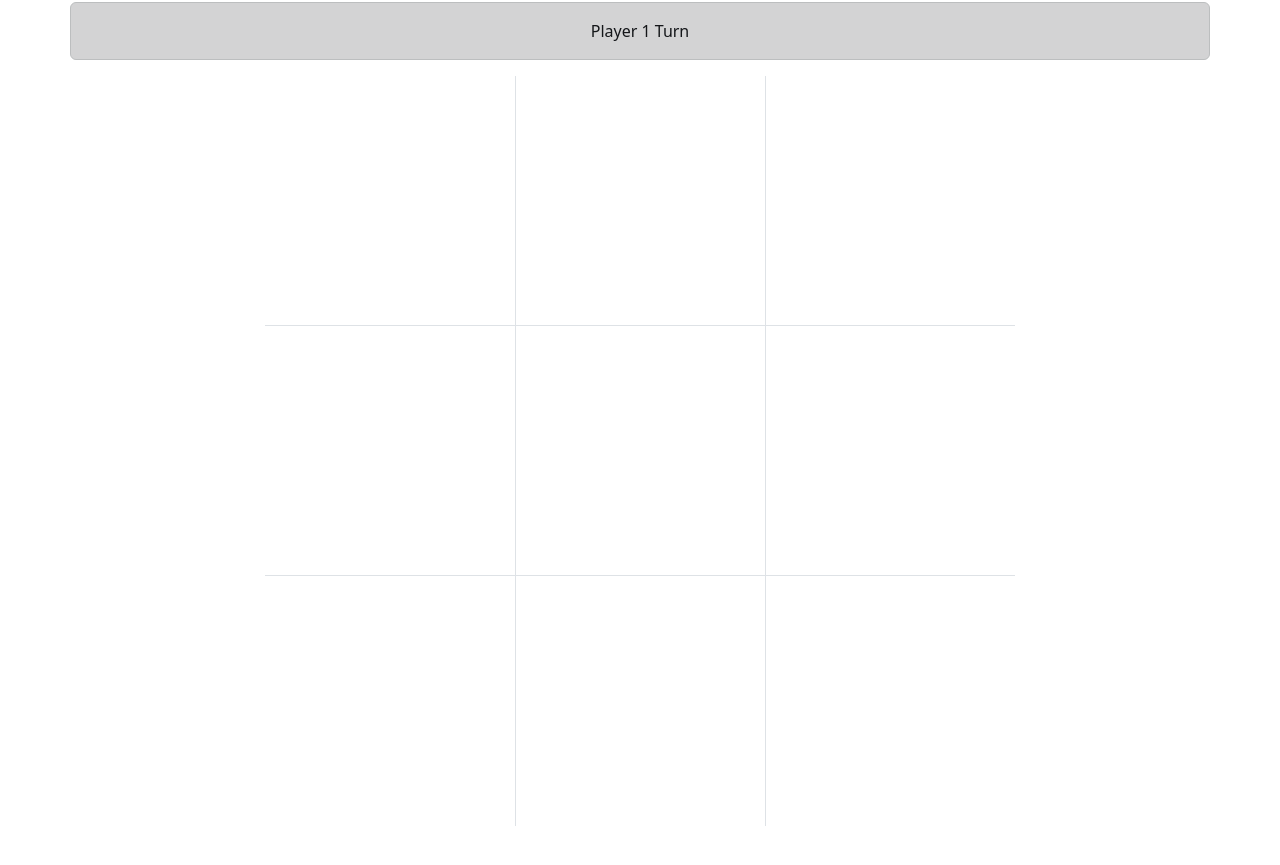
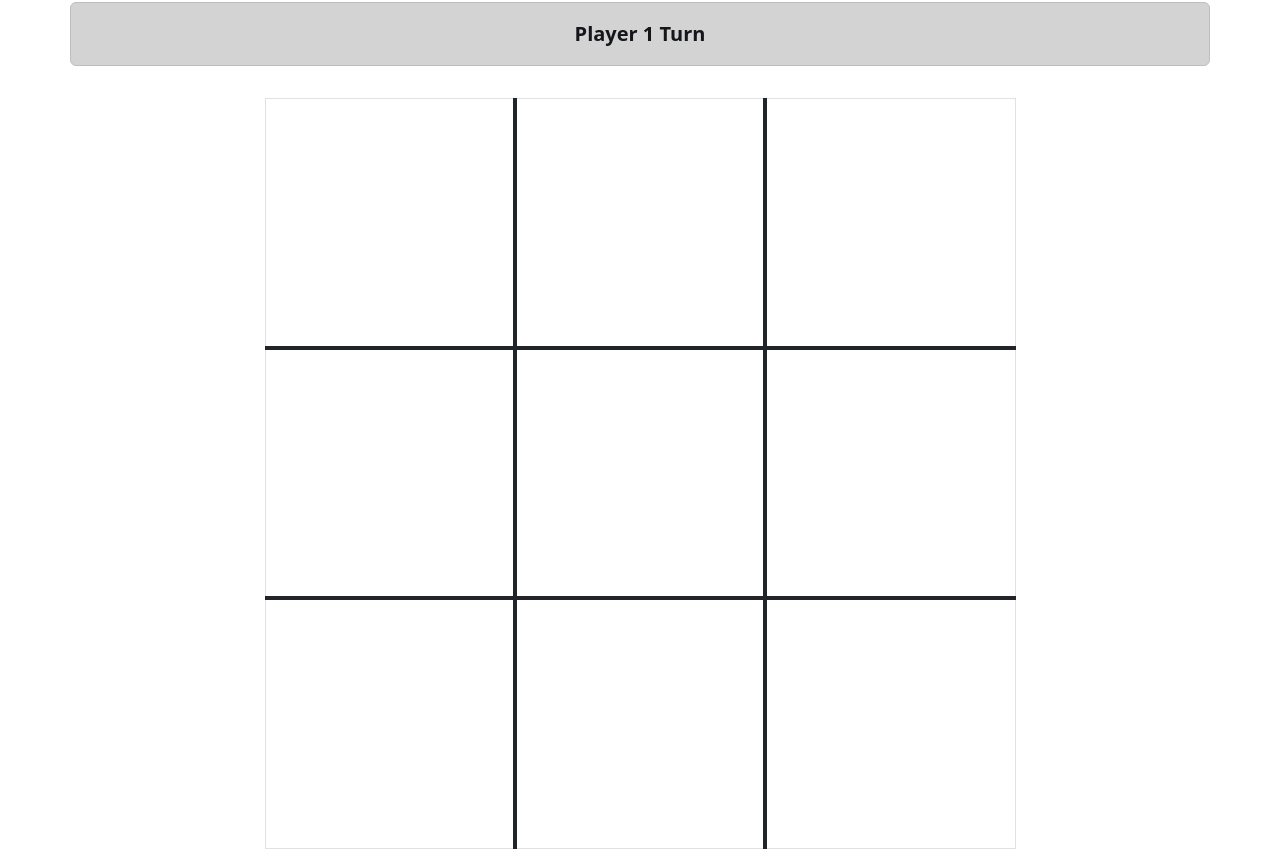
Before and after one commit to n-harvey/Week11CodingAssignment, a website: page index.html in a window 1280 px wide. Shown: the part 51-916 px from the top of the page. Before the commit the page ends 893 px from the top, so only its background shows below. Drawn offline with nearby package versions, Linux system fonts and the light colour scheme.

Commit message:
Beaufitfy Code

```diff
--- a/index.html
+++ b/index.html
@@ -9,69 +9,42 @@
     <link rel="stylesheet" href="style.css">
   </head>
   <body>
-
-    <div class="header text-uppercase fw-bold">
-        Tic-Tac-Toe
-    </div>
-
+    <div class="header text-uppercase fw-bold"> Tic-Tac-Toe </div>
     <div class="container text-center">
       <div class="d-flex row">
-            <div class="col player alert alert-dark">
-                Player 1 Turn
+        <div class="col-sm player alert alert-dark fw-bold"> Player 1 Turn </div>
       </div>
     </div>
-    </div>
-
     <div class="container">
       <div class="row text-center">
-            <div class="col">
+        <div class="col pb-3">
           <button class="btn btn-primary d-none" onclick="reset()">Play Again</button>
         </div>
       </div>
     </div>
-
     <div class="d-flex container justify-content-center align-items-center">
       <div class="row">
         <div class="col">
-                <table class="table table-borderless">
+          <table class="table table-borderless border">
             <tr>
-                        <td class="box border-end border-bottom fw-bold" id="box1">
-
-                        </td>
-                        <td class="box border-end border-bottom fw-bold" id="box2">
-
-                        </td>
-                        <td class="box border-bottom fw-bold" id="box3 ">
-
-                        </td>
+              <td class="box border-dark border-end border-bottom fw-bold border-4" id="box1"></td>
+              <td class="box border-dark border-end border-bottom fw-bold border-4" id="box2"></td>
+              <td class="box border-dark border-bottom fw-bold border-4" id="box3 "></td>
             </tr>
             <tr>
-                        <td class="box border-end border-bottom fw-bold" id="box4">
-
-                        </td>
-                        <td class="box border-end border-bottom fw-bold" id="box5">
-
-                        </td>
-                        <td class="box border-bottom fw-bold" id="box6">
-
-                        </td>
+              <td class="box border-dark border-end border-bottom fw-bold border-4" id="box4"></td>
+              <td class="box border-dark border-end border-bottom fw-bold border-4" id="box5"></td>
+              <td class="box border-dark border-bottom fw-bold border-4" id="box6"></td>
             </tr>
             <tr>
-                        <td class="box border-end fw-bold" id="box7">
-
-                        </td>
-                        <td class="box border-end fw-bold" id="box8">
-
-                        </td>
-                        <td class="box fw-bold" id="box9">
-
-                        </td>
+              <td class="box border-dark border-end fw-bold border-4" id="box7"></td>
+              <td class="box border-dark border-end fw-bold border-4" id="box8"></td>
+              <td class="box fw-bold" id="box9"></td>
             </tr>
           </table>
         </div>
       </div>
     </div>
-
     <script src="node_modules/bootstrap/dist/js/bootstrap.js"></script>
     <script src="node_modules/jquery/dist/jquery.js"></script>
     <script src="index.js"></script>
--- a/index.js
+++ b/index.js
@@ -2,22 +2,20 @@ var turn = 1
 var counter = 0
 var winner = false
 
-function start(){
-
-$('td').on('click', function(){
+function start() {
+	$('td').on('click', function() {
 		place(this)
 	})
-
 }
 
 start()
 
-function place(box){
-    if(box.innerText === ''){
-        if(playerTurn() === 1){
+function place(box) {
+	if (box.innerText === '') {
+		if (playerTurn() === 1) {
 			box.textContent = 'X'
 		}
-        else{
+		else {
 			box.textContent = 'O'
 			box.classList.add('text-danger')
 		}
@@ -25,16 +23,16 @@ function place(box){
 		console.log('place(box) finished running running check winner')
 		checkWinner()
 	}
-    else{
+	else {
 		box.setAttribute('id', 'invalid')
-        setTimeout(() =>{
+		setTimeout(() => {
 			box.removeAttribute('id')
 		}, 100)
 	}
 }
 
-function playerTurn(){
-    if(turn === 1){
+function playerTurn() {
+	if (turn === 1) {
 		turn++
 		$('.alert').text('Player 2 Turn')
 		$('.alert').removeClass('alert-dark')
@@ -42,7 +40,7 @@ function playerTurn(){
 		console.log('playerTurn finished running')
 		return 1
 	}
-    else{
+	else {
 		turn--
 		$('.alert').text('Player 1 Turn')
 		$('.alert').addClass('alert-dark')
@@ -52,73 +50,73 @@ function playerTurn(){
 	}
 };
 
-function checkWinner(){
+function checkWinner() {
 
 	let box = $('td')
-    if(winner != true){
-        if(box[0].textContent.concat(box[1].textContent, box[2].textContent) === 'XXX' || box[0].textContent.concat(box[1].textContent, box[2].textContent) === 'OOO'){
+	if (winner != true) {
+		if (box[0].textContent.concat(box[1].textContent, box[2].textContent) === 'XXX' || box[0].textContent.concat(box[1].textContent, box[2].textContent) === 'OOO') {
 			box[0].setAttribute('id', 'winner')
 			box[1].setAttribute('id', 'winner')
 			box[2].setAttribute('id', 'winner')
 			winner = true
 		}
-        else if(box[3].textContent.concat(box[4].textContent, box[5].textContent) === 'XXX' || box[3].textContent.concat(box[4].textContent, box[5].textContent) === 'OOO'){
+		else if (box[3].textContent.concat(box[4].textContent, box[5].textContent) === 'XXX' || box[3].textContent.concat(box[4].textContent, box[5].textContent) === 'OOO') {
 			box[3].setAttribute('id', 'winner')
 			box[4].setAttribute('id', 'winner')
 			box[5].setAttribute('id', 'winner')
 			winner = true
 		}
-        else if(box[6].textContent.concat(box[7].textContent, box[8].textContent) === 'XXX' || box[6].textContent.concat(box[7].textContent, box[8].textContent) === 'OOO'){
+		else if (box[6].textContent.concat(box[7].textContent, box[8].textContent) === 'XXX' || box[6].textContent.concat(box[7].textContent, box[8].textContent) === 'OOO') {
 			box[6].setAttribute('id', 'winner')
 			box[7].setAttribute('id', 'winner')
 			box[8].setAttribute('id', 'winner')
 			winner = true
 		}
-        else if(box[0].textContent.concat(box[3].textContent, box[6].textContent) === 'XXX' || box[0].textContent.concat(box[3].textContent, box[6].textContent) === 'OOO'){
+		else if (box[0].textContent.concat(box[3].textContent, box[6].textContent) === 'XXX' || box[0].textContent.concat(box[3].textContent, box[6].textContent) === 'OOO') {
 			box[0].setAttribute('id', 'winner')
 			box[3].setAttribute('id', 'winner')
 			box[6].setAttribute('id', 'winner')
 			winner = true
 		}
-        else if(box[1].textContent.concat(box[4].textContent, box[7].textContent) === 'XXX' || box[1].textContent.concat(box[4].textContent, box[7].textContent) === 'OOO'){
+		else if (box[1].textContent.concat(box[4].textContent, box[7].textContent) === 'XXX' || box[1].textContent.concat(box[4].textContent, box[7].textContent) === 'OOO') {
 			box[1].setAttribute('id', 'winner')
 			box[4].setAttribute('id', 'winner')
 			box[7].setAttribute('id', 'winner')
 			winner = true
 		}
-        else if(box[2].textContent.concat(box[5].textContent, box[8].textContent) === 'XXX' || box[2].textContent.concat(box[5].textContent, box[8].textContent) === 'OOO'){
+		else if (box[2].textContent.concat(box[5].textContent, box[8].textContent) === 'XXX' || box[2].textContent.concat(box[5].textContent, box[8].textContent) === 'OOO') {
 			box[2].setAttribute('id', 'winner')
 			box[5].setAttribute('id', 'winner')
 			box[8].setAttribute('id', 'winner')
 			winner = true
 		}
-        else if(box[0].textContent.concat(box[4].textContent, box[8].textContent) === 'XXX' || box[0].textContent.concat(box[4].textContent, box[8].textContent) === 'OOO'){
+		else if (box[0].textContent.concat(box[4].textContent, box[8].textContent) === 'XXX' || box[0].textContent.concat(box[4].textContent, box[8].textContent) === 'OOO') {
 			box[0].setAttribute('id', 'winner')
 			box[4].setAttribute('id', 'winner')
 			box[8].setAttribute('id', 'winner')
 			winner = true
 		}
-        else if(box[2].textContent.concat(box[4].textContent, box[6].textContent) === 'XXX' || box[2].textContent.concat(box[4].textContent, box[6].textContent) === 'OOO'){
+		else if (box[2].textContent.concat(box[4].textContent, box[6].textContent) === 'XXX' || box[2].textContent.concat(box[4].textContent, box[6].textContent) === 'OOO') {
 			box[2].setAttribute('id', 'winner')
 			box[4].setAttribute('id', 'winner')
 			box[6].setAttribute('id', 'winner')
 			winner = true
 		}
 	}
-    if (counter === 9 || winner === true){
+	if (counter === 9 || winner === true) {
 		$('.alert').removeClass('alert-danger')
 		$('.alert').removeClass('alert-dark')
-        if(counter === 9 && winner === false){
+		if (counter === 9 && winner === false) {
 			console.log('counter is 9 and winner is false')
 			$('.alert').addClass('alert-info')
 			$('.alert').text('Tie Game!')
 		}
-        else{
-            if(turn === 1){
+		else {
+			if (turn === 1) {
 				$('.alert').text('Player 2 Wins!')
 				$('.alert').addClass('alert-success')
 			}
-            else{
+			else {
 				$('.alert').text('Player 1 Wins!')
 				$('.alert').addClass('alert-success')
 			}
@@ -129,18 +127,17 @@ function checkWinner(){
 	console.log('checkWinner finished running')
 }
 
-function reset(){
+function reset() {
 	console.log('reset function being ran')
 	$('td').each(function() {
 		this.innerText = ''
 		this.setAttribute('id', '')
 		this.classList.remove('text-danger')
-    }
-    )
+	})
 	turn = 1
 	counter = 0
 	winner = false
-    $('.player').text('Player 1 Turn')
+	$('.alert').text('Player 1 Turn')
 	$('button').addClass('d-none')
 	$('.alert').addClass('alert-dark')
 	$('.alert').removeClass('alert-danger')
--- a/style.css
+++ b/style.css
@@ -1,62 +1,66 @@
-.box{
+.box {
 	width: 250px;
 	height: 250px;
 	text-shadow: 5px 5px black;
 }
 
-td{
+td {
 	text-align: center;
 	vertical-align: middle;
 	font-size: 150px;
 }
 
-.header{
+.header {
 	font-size: 35px;
 	vertical-align: center;
 	text-align: center;
 }
 
-#winner{
+#winner {
 	background-color: green;
 }
 
-#invalid{
+#invalid {
 	background-color: red;
 }
 
-.box{
+.box {
 	width: 250px;
 	height: 250px;
 	text-shadow: 5px 5px black;
 }
 
-td{
+td {
 	text-align: center;
 	vertical-align: middle;
 	font-size: 150px;
 }
 
-.header{
+.header {
 	font-size: 35px;
 	vertical-align: center;
 	text-align: center;
 }
 
-#winner{
+#winner {
 	background-color: green;
 }
 
-#invalid{
+#invalid {
 	background-color: red;
 }
 
-@media (max-width: 900px){
-    .box{
+.alert {
+	font-size: 20px;
+}
+
+@media (max-width: 900px) {
+	.box {
 		width: 125px;
 		height: 125px;
 	}
 
-    td{
+	td {
 		font-size: 75px;
 	}
 }
```
Lines whose indentation alone changed are shown as unchanged.
